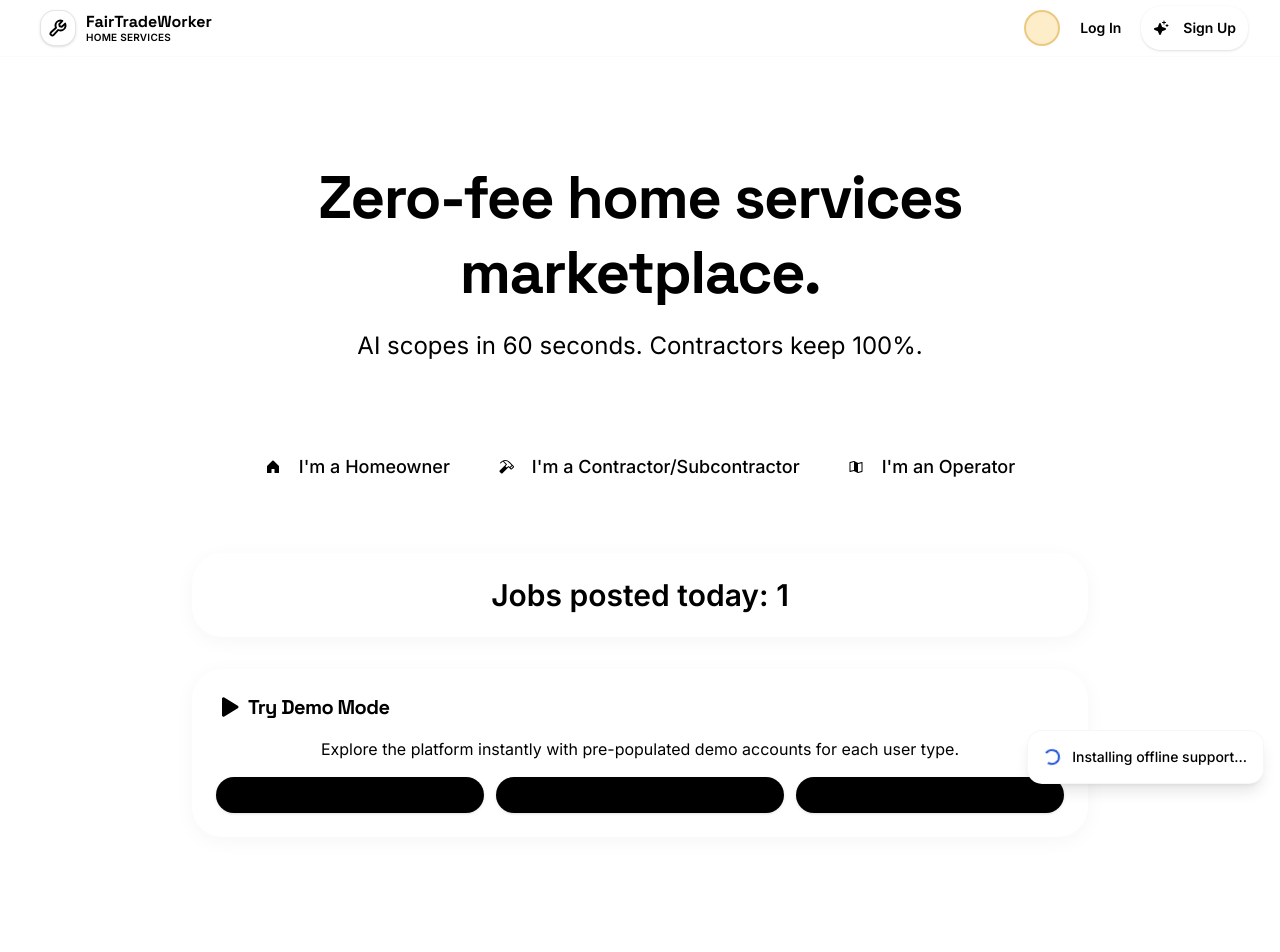
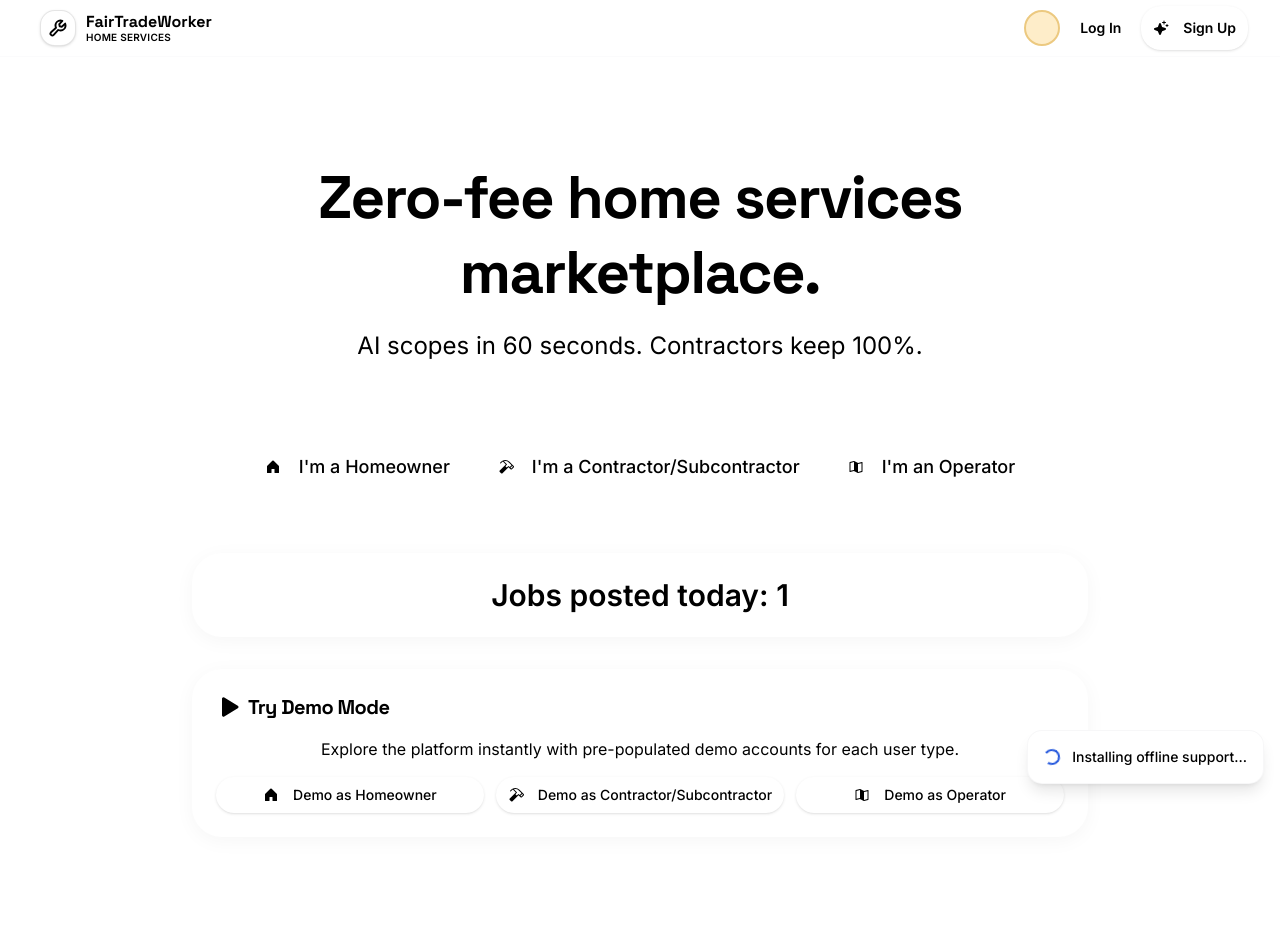
Before and after one commit to Aphrodine-wq/fairtradeworker-texa, a React (Vite) app: page / in a window 1280 px wide. Shown: the top 952 px of the page. Built offline with nearby package versions, Linux system fonts and the light colour scheme.

Commit message:
Fix: Correct CSS syntax for opacity class selectors to prevent build warnings

```diff
--- a/src/index.css
+++ b/src/index.css
@@ -278,36 +278,36 @@
     opacity: 1 !important;
   }
 
-  /* Force all bg-*/ opacity classes to solid white in light mode */
-  [class*="bg-white/"]:not([class*="animate"]):not([style*="background"]),
-  [class*="bg-black/"]:not([class*="animate"]):not([style*="background"]),
-  [class*="bg-primary/"]:not([class*="animate"]):not([style*="background"]),
-  [class*="bg-secondary/"]:not([class*="animate"]):not([style*="background"]),
-  [class*="bg-accent/"]:not([class*="animate"]):not([style*="background"]),
-  [class*="bg-muted/"]:not([class*="animate"]):not([style*="background"]),
-  [class*="bg-card/"]:not([class*="animate"]):not([style*="background"]) {
+  /* Force all bg-* opacity classes to solid white in light mode */
+  [class*="bg-white"][class*="/"]:not([class*="animate"]):not([style*="background"]),
+  [class*="bg-black"][class*="/"]:not([class*="animate"]):not([style*="background"]),
+  [class*="bg-primary"][class*="/"]:not([class*="animate"]):not([style*="background"]),
+  [class*="bg-secondary"][class*="/"]:not([class*="animate"]):not([style*="background"]),
+  [class*="bg-accent"][class*="/"]:not([class*="animate"]):not([style*="background"]),
+  [class*="bg-muted"][class*="/"]:not([class*="animate"]):not([style*="background"]),
+  [class*="bg-card"][class*="/"]:not([class*="animate"]):not([style*="background"]) {
     background-color: white !important;
   }
 
-  /* Force all bg-*/ opacity classes to solid black in dark mode */
-  .dark [class*="bg-white/"]:not([class*="animate"]):not([style*="background"]),
-  .dark [class*="bg-black/"]:not([class*="animate"]):not([style*="background"]),
-  .dark [class*="bg-primary/"]:not([class*="animate"]):not([style*="background"]),
-  .dark [class*="bg-secondary/"]:not([class*="animate"]):not([style*="background"]),
-  .dark [class*="bg-accent/"]:not([class*="animate"]):not([style*="background"]),
-  .dark [class*="bg-muted/"]:not([class*="animate"]):not([style*="background"]),
-  .dark [class*="bg-card/"]:not([class*="animate"]):not([style*="background"]) {
+  /* Force all bg-* opacity classes to solid black in dark mode */
+  .dark [class*="bg-white"][class*="/"]:not([class*="animate"]):not([style*="background"]),
+  .dark [class*="bg-black"][class*="/"]:not([class*="animate"]):not([style*="background"]),
+  .dark [class*="bg-primary"][class*="/"]:not([class*="animate"]):not([style*="background"]),
+  .dark [class*="bg-secondary"][class*="/"]:not([class*="animate"]):not([style*="background"]),
+  .dark [class*="bg-accent"][class*="/"]:not([class*="animate"]):not([style*="background"]),
+  .dark [class*="bg-muted"][class*="/"]:not([class*="animate"]):not([style*="background"]),
+  .dark [class*="bg-card"][class*="/"]:not([class*="animate"]):not([style*="background"]) {
     background-color: black !important;
   }
 
   /* Force all hover opacity to solid */
-  [class*="hover:bg-white/"]:hover:not([class*="animate"]):not([style*="background"]),
-  [class*="hover:bg-black/"]:hover:not([class*="animate"]):not([style*="background"]) {
+  [class*="hover:bg-white"][class*="/"]:hover:not([class*="animate"]):not([style*="background"]),
+  [class*="hover:bg-black"][class*="/"]:hover:not([class*="animate"]):not([style*="background"]) {
     background-color: white !important;
   }
 
-  .dark [class*="hover:bg-white/"]:hover:not([class*="animate"]):not([style*="background"]),
-  .dark [class*="hover:bg-black/"]:hover:not([class*="animate"]):not([style*="background"]) {
+  .dark [class*="hover:bg-white"][class*="/"]:hover:not([class*="animate"]):not([style*="background"]),
+  .dark [class*="hover:bg-black"][class*="/"]:hover:not([class*="animate"]):not([style*="background"]) {
     background-color: black !important;
   }
 }
```
